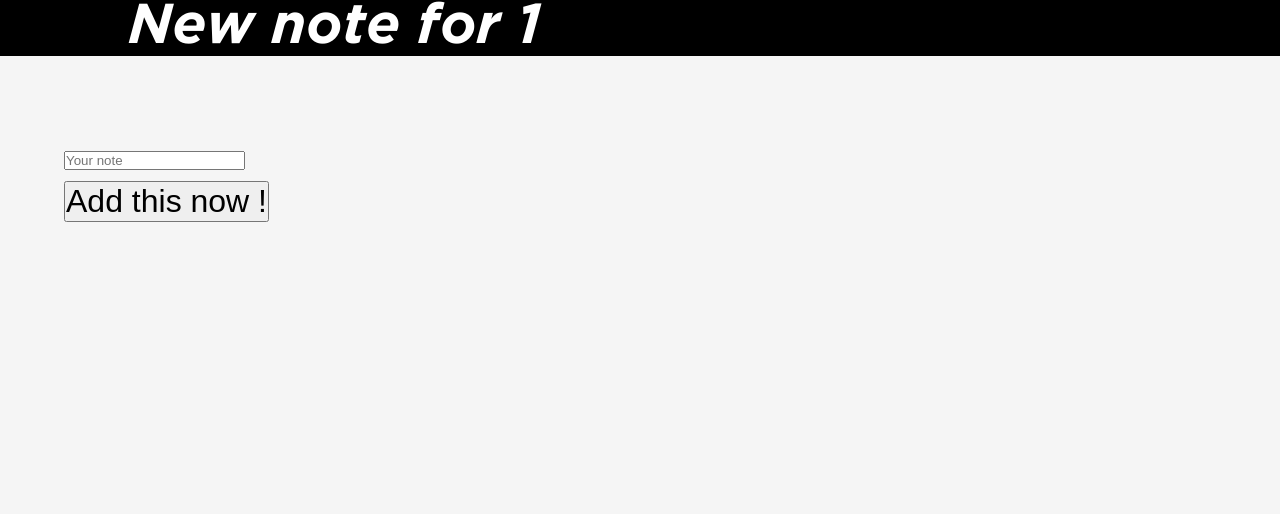
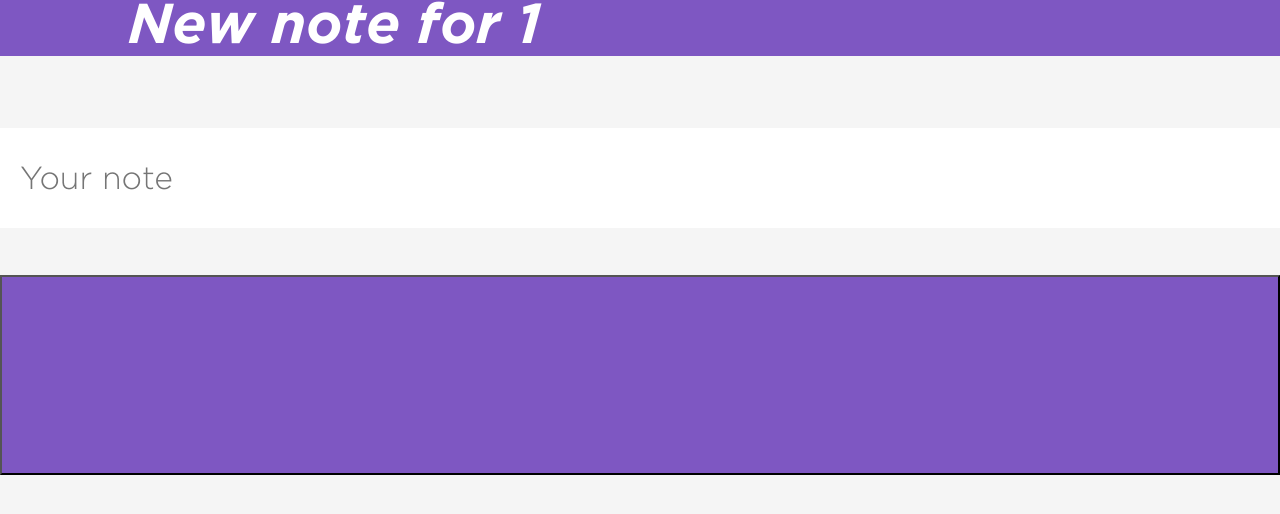
Before and after one commit to RemyKaloustian/EZLife, a React app: page /#/new/1 in a window 1280 px wide. Built offline with nearby package versions, Linux system fonts and the light colour scheme; what react-router-redux would draw is missing.

```diff
--- a/src/css/main.css
+++ b/src/css/main.css
@@ -16,7 +16,6 @@
 .header-panel
 {
     width:100%;
-    background-color: black;
     color:white;
     font-size: 3rem;
     position: fixed;
@@ -59,3 +58,13 @@
     flex-wrap: wrap;
     justify-content: space-evenly;
 }
+
+.full-input
+{
+    width:100%;
+    border: none;
+    height:100px;
+    font-size: 2rem;
+    font-family: gotham-light;
+    padding-left: 20px;
+}
--- /dev/null
+++ b/src/css/newnote.css
@@ -0,0 +1,12 @@
+
+.validate-button
+{
+    display: block;
+    border: none;
+    width:100%;
+    height:200px;
+}
+.validate-button button{
+    width:100%;
+    height: 100%;
+}
--- a/src/js/components/BoardTask.js
+++ b/src/js/components/BoardTask.js
@@ -19,12 +19,8 @@
 
 
     render() {
-
-    const color = getRandomColor();
-    console.log("color is "+color);
-
         return (
-            <div className='board-task' style={{backgroundColor: color}}>
+            <div className='board-task' style={{backgroundColor: getRandomColor()}}>
                 <Link to={`/details/${this.props.user}/${this.props.item.name}`}>
                     <h4 key={this.props.index} className='gotham-light board-title'>{this.props.item.name}</h4>
                     {
--- a/src/js/utils/colors.js
+++ b/src/js/utils/colors.js
@@ -6,10 +6,12 @@
 
 ];
 
+const random_color = getRandomColorFromArray(COLORS);
+
 export function getRandomColorFromArray(colorsArray){
     return COLORS[Math.floor(Math.random() * (colorsArray.length - 0) + 0)];
 }
 
 export function getRandomColor(){
-    return getRandomColorFromArray(COLORS);
+    return random_color;
 }
--- a/src/js/views/Board.js
+++ b/src/js/views/Board.js
@@ -3,7 +3,7 @@
 import Link from 'react-router-dom/Link';
 import BoardTask from '../components/BoardTask';
 import '../../css/board.css';
-
+import {getRandomColor} from '../utils/colors';
 const DISPLAY_COLUMN = 'flex-column';
 const DISPLAY_ROW = 'flex-row';
 
@@ -29,7 +29,7 @@
         console.log(this.props.notes);
         return(
             <div >
-                <div className='header-panel header-panel-board'>
+                <div className='header-panel header-panel-board' style={{backgroundColor: getRandomColor()}}>
                     <h3>📋{this.props.match.params.user}'s board</h3>
                     <Link to={`/settings/${this.props.match.params.user}`}>
                         <button>Settings</button>
--- a/src/js/views/NewNoteView.js
+++ b/src/js/views/NewNoteView.js
@@ -5,7 +5,8 @@
 
 import { addNote } from '../actions';
 import { bindActionCreators } from 'redux';
-
+import { getRandomColor } from '../utils/colors';
+import '../../css/newnote.css';
 let self ;
 class NewNoteView extends Component{
 
@@ -41,17 +42,17 @@
 
         return(
             <div>
-                <div className='header-panel'>
+                <div className='header-panel' style={{backgroundColor: getRandomColor()}}>
                      <h3 className='header-title'>New note for {this.props.match.params.user}</h3>
                 </div>
-                <div className='page-content alternative-content'>
-                    <input  placeholder="Your note"
+                <div className='page-content flex-column'>
+                    <input  placeholder="Your note" className='full-input'
                         onChange = {(e)=>this.handleChange(e)}
                         onKeyPress={this.handleKeyPress}/>
                     <br/>
-                    <Link to={`/board/${this.props.match.params.user}`} >
+                    <Link to={`/board/${this.props.match.params.user}`}  className='validate-button'>
 
-                        <button onClick={(e) => {this.validateNote()}}>Add this now !</button>
+                        <button style={{backgroundColor: getRandomColor()}} onClick={(e) => {this.validateNote()}}></button>
                     </Link>
                 </div>
             </div>
```
Also changed, not shown: index.html (+1 -0 lines), src/assets/icons/check.png (added), src/assets/icons/columns.png (added), src/assets/icons/delete.png (added), src/assets/icons/gear.png (added), src/assets/icons/rows.png (added).
